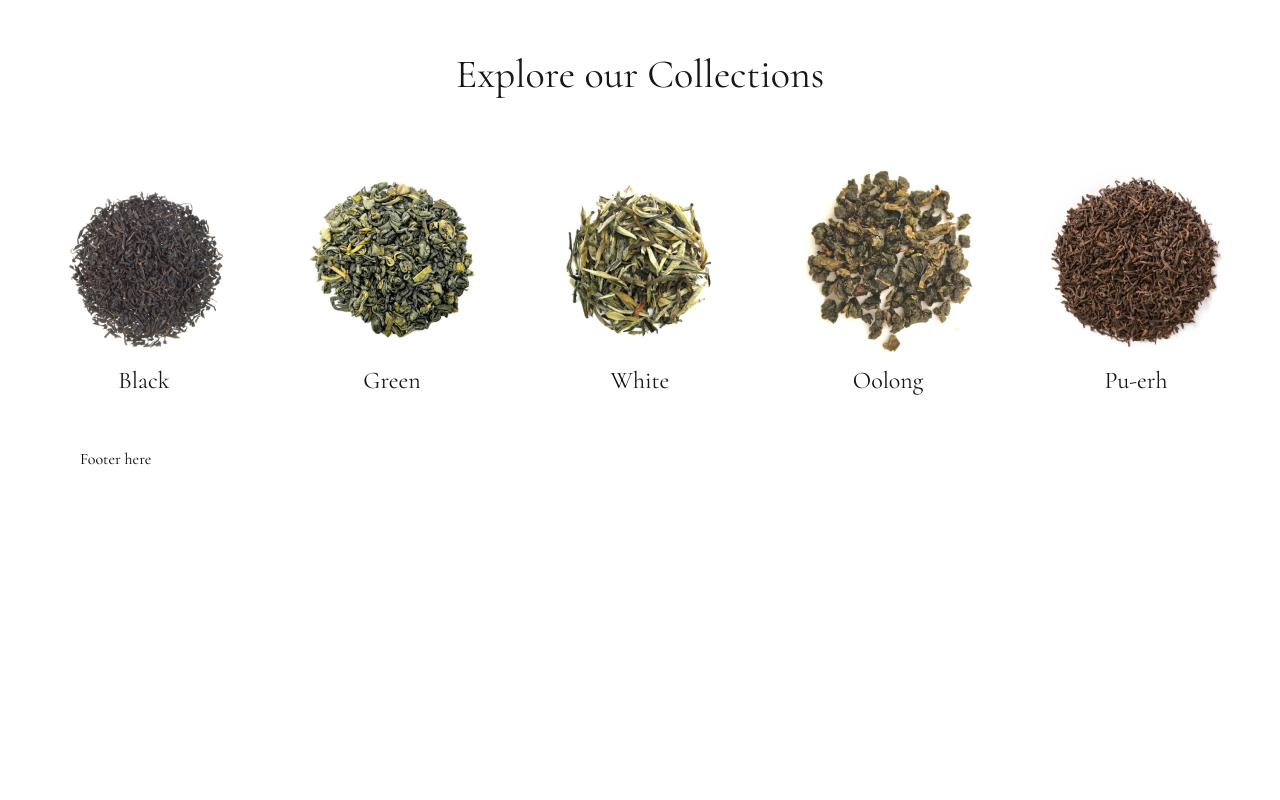
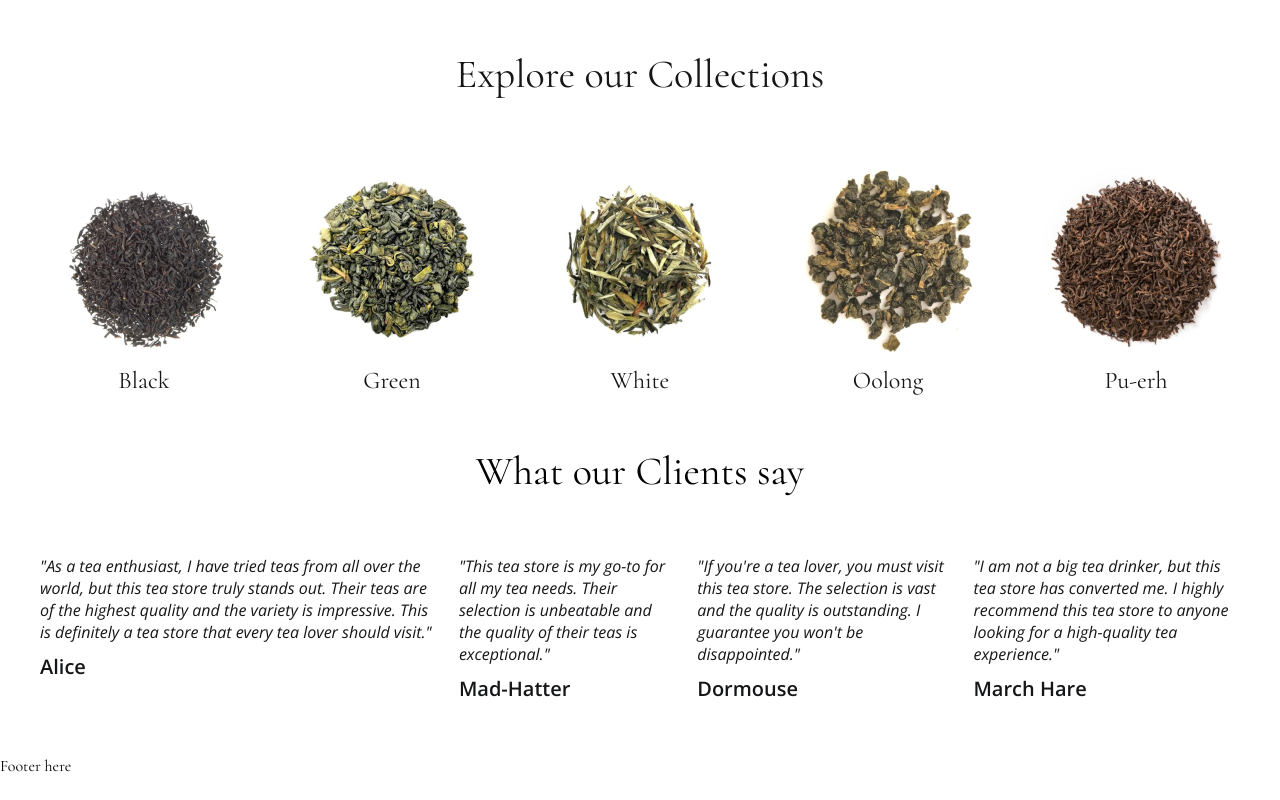
Before and after one commit to adovg/tea-club-spa, a website built with Vite: page index.html in a window 1280 px wide. Shown: the part 859-1659 px from the top of the page. Before the commit the page ends 1352 px from the top, so only its background shows below. Built offline with nearby package versions, Linux system fonts and the light colour scheme; files whose address does not match are found by name.

Commit message:
reviews section

```diff
--- a/index.html
+++ b/index.html
@@ -84,7 +84,7 @@
             <div class="mark"></div
           ></span>
         </h2>
-        <h3 class="explore__subtitle">Explore our Collections</h3>
+        <h3 class="explore__subtitle section__title">Explore our Collections</h3>
         <div class="explore__brands">
           <div class="explore__brand">
             <img src="./src/img/tea1.png" alt="brand" />
@@ -109,6 +109,27 @@
         </div>
       </section>
 
+      <section class="reviews wrapper">
+        <h3 class="reviews__title section__title">
+          What our Clients say
+        </h3>
+        <div class="clietns__reviews">
+          <div class="review__item">
+            <p class="review__text">"As a tea enthusiast, I have tried teas from all over the world, but this tea store truly stands out. Their teas are of the highest quality and the variety is impressive. This is definitely a tea store that every tea lover should visit."</p>
+          <p class="review__writer">Alice</p>
+        </div>
+          <div class="review__item">
+            <p class="review__text">"This tea store is my go-to for all my tea needs. Their selection is unbeatable and the quality of their teas is exceptional."</p>
+          <p class="review__writer">Mad-Hatter</p>
+        </div>
+          <div class="review__item">
+            <p class="review__text">"If you're a tea lover, you must visit this tea store. The selection is vast and the quality is outstanding. I guarantee you won't be disappointed."</p>
+          <p class="review__writer">Dormouse</p></div>
+          <div class="review__item"><p class="review__text">"I am not a big tea drinker, but this tea store has converted me. I highly recommend this tea store to anyone looking for a high-quality tea experience."</p>
+          <p class="review__writer">March Hare</p></div>
+        </div>
+      </section>
+
       <footer class="footer">
         <div class="section__wrapper">Footer here</div>
       </footer>
--- a/src/styles.scss
+++ b/src/styles.scss
@@ -29,19 +29,11 @@ html {
   overflow: hidden;
 }
 
-.section__wrapper {
-  padding-left: 80px;
-  padding-right: 80px;
-
-  @media (max-width: $breakpoint768) {
-    padding-left: 40px;
-    padding-right: 40px;
-  }
-
-  @media (max-width: $breakpoint480) {
-    padding-left: 15px;
-    padding-right: 15px;
-  }
+.section__title {
+  font-size: 40px;
+  font-style: normal;
+  font-weight: 400;
+  line-height: normal;
 }
 
 .btn {
@@ -66,3 +58,4 @@ html {
 @import "./styles/bloks/header/header.scss";
 @import "./styles/bloks/footer/footer.scss";
 @import "./styles/bloks/explore/explore.scss";
+@import "./styles/bloks/reviews/reviews.scss";
--- a/src/styles/bloks/explore/explore.scss
+++ b/src/styles/bloks/explore/explore.scss
@@ -50,10 +50,6 @@
     &__subtitle {
         padding-top: 150px;
         text-align: center;
-        font-size: 40px;
-        font-style: normal;
-        font-weight: 400;
-        line-height: normal;
     }
 
     // .explore__brands
--- /dev/null
+++ b/src/styles/bloks/reviews/reviews.scss
@@ -0,0 +1,37 @@
+.reviews {
+    .reviews__title {
+        margin-top: 52px;
+        text-align: center;
+
+    }
+    .clietns__reviews {
+        margin-top: 60px;
+        display: flex;
+        gap: 26px;
+    }
+    .review__item {
+        display: flex;
+flex-direction: column;
+align-items: flex-start;
+gap: 10px;
+        .review__text {
+            color: $black;
+
+/* Quotation Small 16px Light Italic */
+font-family: 'Open Sans';
+font-size: 16px;
+font-style: italic;
+font-weight: 300;
+line-height: normal;
+        }
+        .review__writer {
+            color: $black;
+/* Main Text 20px SemiBold */
+font-family: Open Sans;
+font-size: 20px;
+font-style: normal;
+font-weight: 600;
+line-height: normal;
+        }
+    }
+}
```
